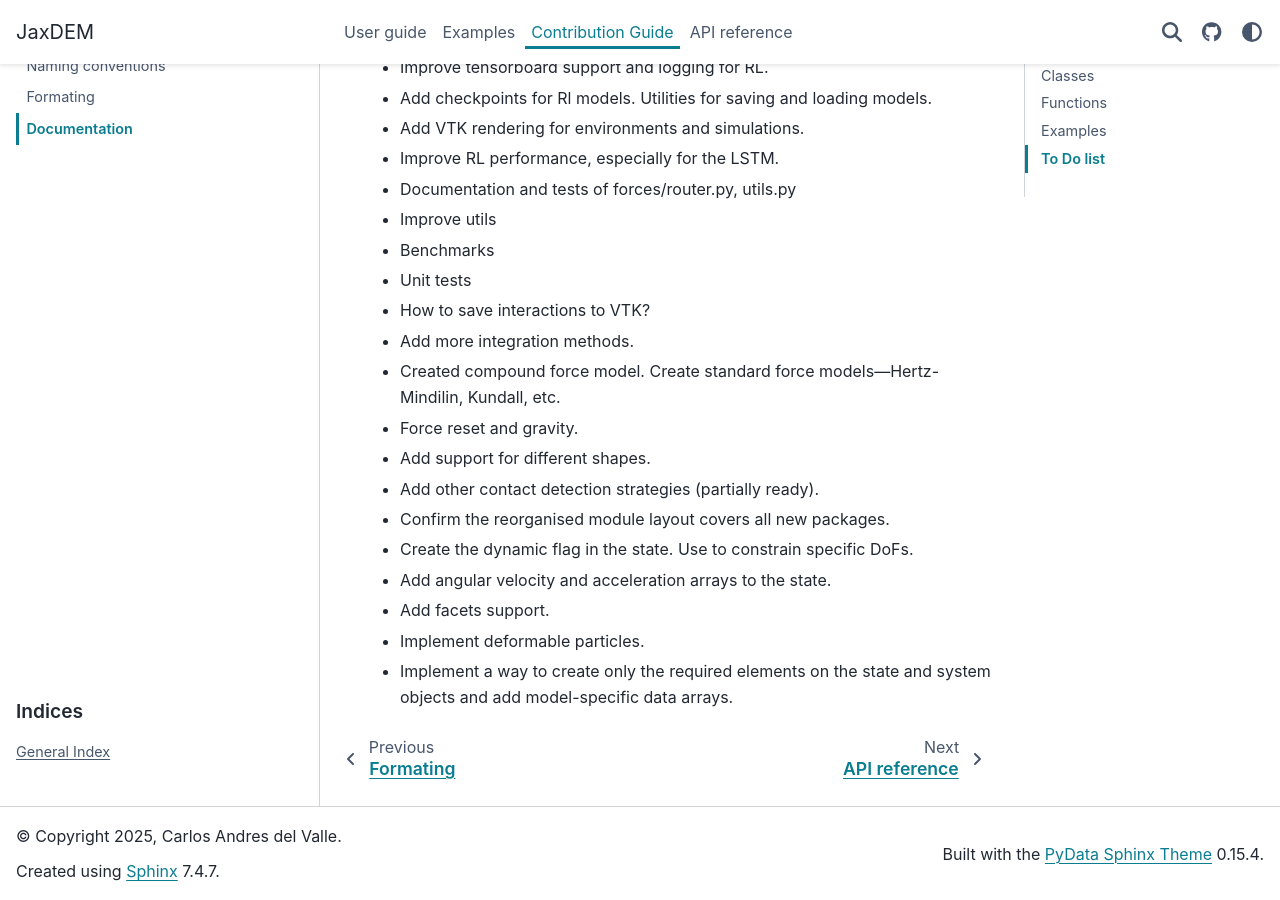
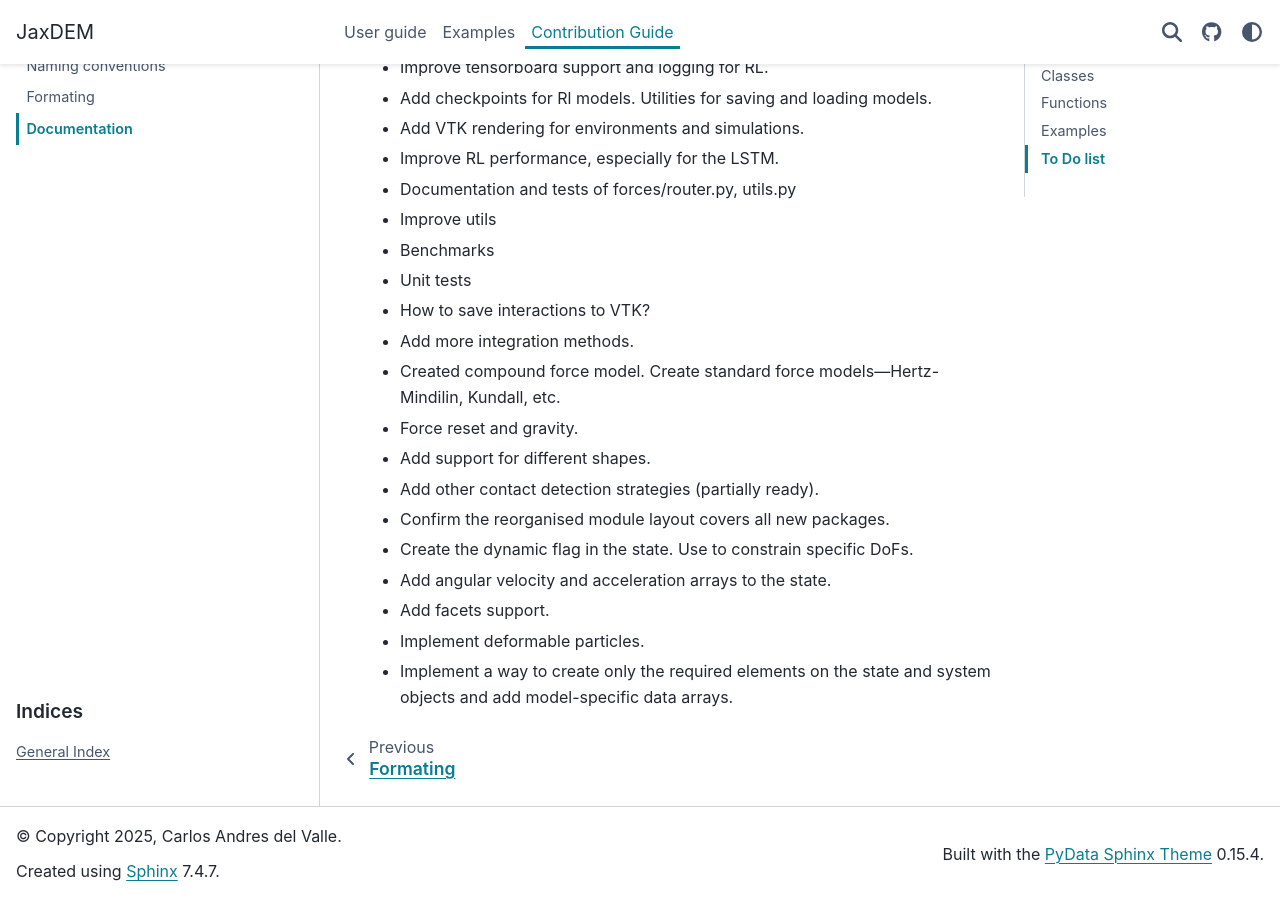
Before and after one commit to cdelv/JaxDEM, a Sphinx documentation site: the page built from docs/source/contribution_guide/documentation.md, in a window 1280 px wide and 900 px high, scrolled down 1774 px. Built offline with Sphinx 7.4.7 and the PyData theme 0.15.4, drawn with Linux system fonts in a browser that asks for light colours; pages that are not in the unit, such as notebooks, are missing from menus; some of the changed lines change nothing that is shown.

Commit message:
simplify documentation construction

```diff
--- a/docs/source/conf.py
+++ b/docs/source/conf.py
@@ -22,8 +22,8 @@
     "navbar_end": ["navbar-icon-links", "theme-switcher"],
     "navbar_persistent": ["search-button"],
     "show_prev_next": True,
-    "show_nav_level": 4,
-    "collapse_navigation": False,
+    "show_nav_level": 2,
+    "collapse_navigation": True,
     "navigation_with_keys": True,
     "primary_sidebar_end": ["indices.html", "sidebar-ethical-ads.html"],
     "back_to_top_button": True,
@@ -58,7 +58,7 @@
 autodoc_default_options = {
     "members": True,
     "undoc-members": True,
-    "inherited-members": True,
+    "inherited-members": False,
     "show-inheritance": True,
     "member-order": "bysource",
 }
@@ -84,147 +84,6 @@
 templates_path = ["_templates"]
 html_css_files = ["custom.css"]
 
-# ------------------------------------------------------------------
-# Automatic API reference  (docs/source/reference/api.rst)
-# ------------------------------------------------------------------
-import importlib, pkgutil
-from pathlib import Path
-from sphinx.util import logging
-
-_log = logging.getLogger(__name__)
-
-
-# ------------ helpers ---------------------------------------------
-def _top_level_packages(repo_root: Path) -> list[str]:
-    """All packages that sit directly in *repo_root*."""
-    return sorted(m.name for m in pkgutil.iter_modules([str(repo_root)]) if m.ispkg)
-
-
-def _immediate_submodules(mod_name: str) -> list[str]:
-    """
-    Depth-1 sub-modules of *mod_name*.
-    If *mod_name* is not a package (no __path__), return [].
-    """
-    try:
-        mod = importlib.import_module(mod_name)
-    except ModuleNotFoundError as err:
-        _log.warning("Skipping %s due to missing dependency: %s", mod_name, err)
-        return []
-
-    if not hasattr(mod, "__path__"):
-        return []  # nothing below a plain module
-    prefix = mod.__name__ + "."
-    return sorted(
-        m.name
-        for m in pkgutil.walk_packages(mod.__path__, prefix)
-        if "." not in m.name[len(prefix) :]
-    )
-
-
-# ------------ helpers ---------------------------------------------
-# (Keep _top_level_packages and _immediate_submodules as they are)
-
-
-def _format_for_autosummary(mod_name: str, maxdepth: int) -> list[str]:
-    """
-    Recursively generate lines for autosummary, starting from the
-    immediate sub-modules of mod_name, respecting maxdepth.
-    """
-    lines: list[str] = []
-    # Get immediate children of the current module
-    children = _immediate_submodules(mod_name)
-
-    # For depth 0 (top level for autosummary), just list the children directly
-    # and then recursively list their children for deeper levels.
-    for child_name in children:
-        lines.append(f"   {child_name}")  # Indent by 3 spaces for autosummary
-
-        # If maxdepth allows, recursively get children of this child
-        # and increase depth for indentation
-        if maxdepth > 0:  # maxdepth refers to levels *below* the current one
-            lines.extend(_format_for_autosummary_recursive(child_name, 1, maxdepth))
-    return lines
-
-
-def _format_for_autosummary_recursive(
-    mod_name: str, current_depth: int, maxdepth: int
-) -> list[str]:
-    """
-    Helper for _format_for_autosummary to handle recursion and indentation.
-    `current_depth` is the current indentation level relative to the first
-    level of autosummary (i.e., `jaxdem.collider` is depth 0 in autosummary terms).
-    """
-    lines: list[str] = []
-    if current_depth > maxdepth:
-        return lines  # Stop recursion if maxdepth is exceeded
-
-    children = _immediate_submodules(mod_name)
-    indent = "   " * (current_depth + 1)  # Additional 3 spaces for each depth level
-
-    for child_name in children:
-        lines.append(f"{indent}{child_name}")
-        lines.extend(
-            _format_for_autosummary_recursive(child_name, current_depth + 1, maxdepth)
-        )
-    return lines
-
-
-# ------------ writer ----------------------------------------------
-def _write_api_index(app) -> None:
-    src_dir = Path(__file__).parent  # docs/source/
-    out = src_dir / "reference" / "api.rst"
-    out.parent.mkdir(parents=True, exist_ok=True)
-
-    top_level_pkgs_found = _top_level_packages(root)
-    if not top_level_pkgs_found:
-        _log.warning(
-            "No top-level packages found under %s to build API reference.", root
-        )
-        return
-
-    main_pkg_name = top_level_pkgs_found[0]  # Assuming 'jaxdem' is the first/only one
-
-    lines: list[str] = [
-        ":orphan:",
-        ":html_theme.sidebar_secondary.remove:",
-        "",
-        "API reference",
-        "==============",
-        "",  # Empty line before the first section
-        main_pkg_name,  # The main package name as a section title
-        "-" * len(main_pkg_name),  # Underline for the main package title
-        "",  # Empty line after the title
-        ".. autosummary::",
-        "   :toctree: generated",
-        "   :nosignatures:",
-        "",  # Empty line after autosummary directive
-    ]
-
-    # Call the new helper to get the correctly formatted autosummary entries
-    # We want to list the children of 'main_pkg_name' up to maxdepth.
-    lines.extend(
-        _format_for_autosummary(main_pkg_name, maxdepth=2)
-    )  # maxdepth=2 to get 'jaxdem.module.submodule'
-    lines.append("\n")  # Final empty line
-
-    out.write_text("\n".join(lines), encoding="utf-8")
-    _log.info("API index regenerated for package: %s", main_pkg_name)
-
-
-# ... (rest of your setup function remains the same)
-
-
-# ------------ Sphinx hook -----------------------------------------
-def setup(app):
-    app.connect("builder-inited", _write_api_index)
-    return {"parallel_read_safe": True}
-
-
-# ------------------------------------------------------------------
-# Link code
-# ------------------------------------------------------------------
-# conf.py
-# ... (rest of your conf.py, including existing imports and _write_api_index) ...
 
 # ------------------------------------------------------------------
 # Link code
```
